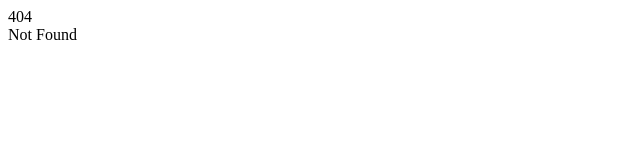
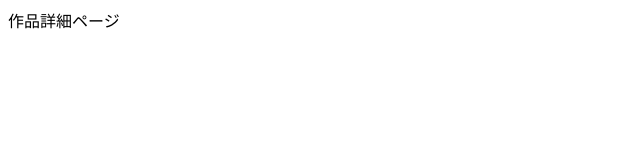
Before and after one commit to bossun11/udemy-movie-app, a Next.js app in the folder client/: page /detail/1/1 in a window 1280 px wide. Before the commit this address had no page. Shown: the top 160 px of the page, without its empty margins (0-640 px from the left). Built offline with nearby package versions, Linux system fonts and the light colour scheme.

Commit message:
Add: 作品詳細画面を作成

```diff
--- /dev/null
+++ b/client/src/pages/detail/[media_type]/[media_id]/index.jsx
@@ -0,0 +1,5 @@
+const Detail = () => {
+    return <div>作品詳細ページ</div>
+}
+
+export default Detail
--- a/client/src/pages/home.js
+++ b/client/src/pages/home.js
@@ -5,6 +5,7 @@ import { useEffect, useState } from 'react'
 import { Swiper, SwiperSlide } from 'swiper/react'
 import 'swiper/css'
 import { CardMedia, Typography } from '@mui/material'
+import Link from 'next/link'
 
 const Home = () => {
     const [movies, setMovies] = useState([])
@@ -60,12 +61,14 @@ const Home = () => {
                 }}>
                 {movies.map(movie => (
                     <SwiperSlide key={movie.id}>
+                        <Link href={`detail/movie/${movie.id}`}>
                             <CardMedia
                                 component={'img'}
                                 sx={{ aspectRatio: '2/3' }}
                                 image={`https://image.tmdb.org/t/p/original${movie.poster_path}`}
                                 alt={movie.title}
                             />
+                        </Link>
                         <Typography>公開日：{movie.release_date}</Typography>
                     </SwiperSlide>
                 ))}
```
Lines whose indentation alone changed are shown as unchanged.
